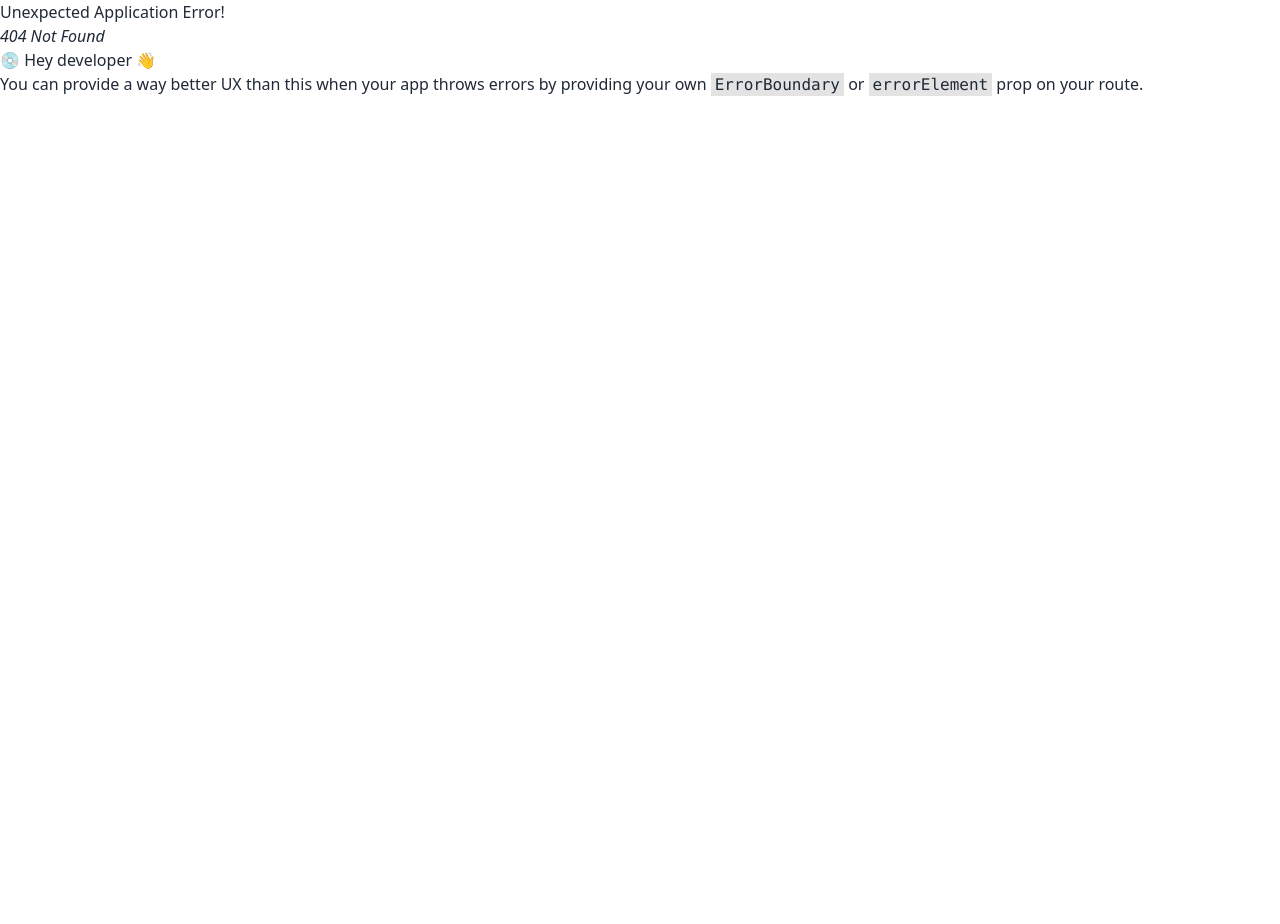
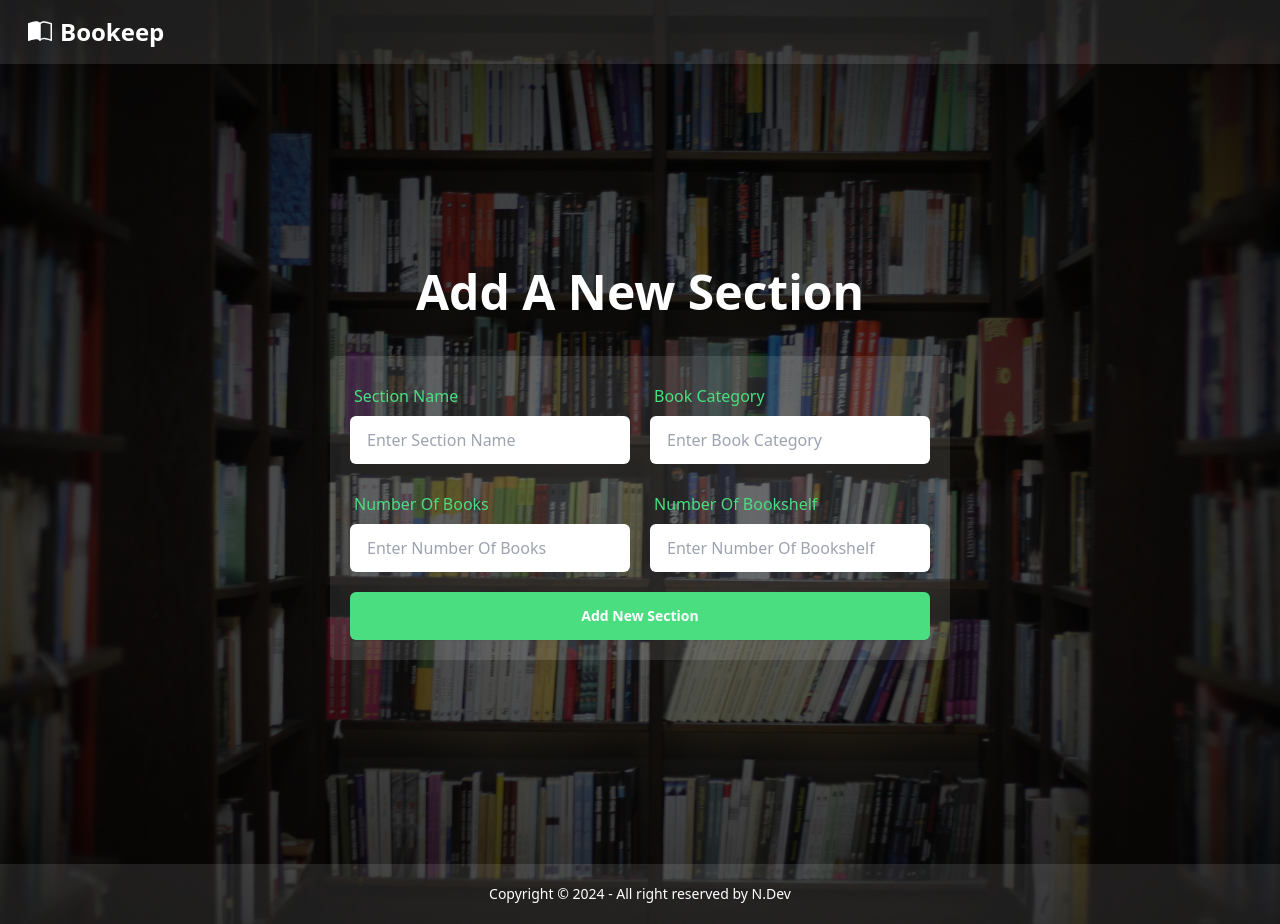
Before and after one commit to antorahad/Bookeep_LMS, a React (Vite) app: page /addsection in a window 1280 px wide. Before the commit this address had no page. Before the commit the page ends 800 px from the top, so only its background shows below. Built offline with nearby package versions, Linux system fonts and the light colour scheme.

Commit message:
section form

```diff
--- /dev/null
+++ b/src/components/AddSection.jsx
@@ -0,0 +1,15 @@
+import Footer from "./sub-components/Footer";
+import Navbar from "./sub-components/Navbar";
+import SectionForm from "./sub-components/SectionForm";
+
+const AddSection = () => {
+    return (
+        <div>
+            <Navbar/>
+            <SectionForm/>
+            <Footer/>
+        </div>
+    );
+};
+
+export default AddSection;
--- a/src/components/sub-components/HomeCard.jsx
+++ b/src/components/sub-components/HomeCard.jsx
@@ -55,7 +55,7 @@ const HomeCard = () => {
                         <h1 className="text-2xl font-bold text-green-400">Library Section</h1>
                         <p className="text-slate-400 font-medium">Total Sections : </p>
                         <div className="flex items-center gap-3">
-                            <Link to={'/'}>
+                            <Link to={'/addsection'}>
                                 <button className="btn bg-blue-400 hover:bg-blue-500 focus:bg-blue-500 text-white border-none outline-none rounded-md">Add Section</button>
                             </Link>
                             <Link to={'/'}>
--- /dev/null
+++ b/src/components/sub-components/SectionForm.jsx
@@ -0,0 +1,42 @@
+const SectionForm = () => {
+    return (
+        <div className="min-h-screen flex flex-col items-center justify-center py-10 px-5">
+            <div className="flex items-center justify-center">
+                <h1 className="text-white text-5xl font-bold mb-10">Add A New Section</h1>
+            </div>
+            <form className="w-full md:w-2/3 lg:w-1/2 mx-auto bg-white bg-opacity-10 p-5 rounded-md">
+                <div className="grid grid-cols-1 md:grid-cols-2 gap-5">
+                    <div className="form-control">
+                        <label className="label">
+                            <span className="font-medium text-green-400">Section Name</span>
+                        </label>
+                        <input type="text" placeholder="Enter Section Name" name="name" className="input rounded-md" />
+                    </div>
+                    <div className="form-control">
+                        <label className="label">
+                            <span className="font-medium text-green-400">Book Category</span>
+                        </label>
+                        <input type="text" placeholder="Enter Book Category" name="category" className="input rounded-md" />
+                    </div>
+                    <div className="form-control">
+                        <label className="label">
+                            <span className="font-medium text-green-400">Number Of Books</span>
+                        </label>
+                        <input type="text" placeholder="Enter Number Of Books" name="totalBook" className="input rounded-md" />
+                    </div>
+                    <div className="form-control">
+                        <label className="label">
+                            <span className="font-medium text-green-400">Number Of Bookshelf</span>
+                        </label>
+                        <input type="text" placeholder="Enter Number Of Bookshelf" name="totalShelf" className="input rounded-md" />
+                    </div>
+                </div>
+                <div className="flex items-center justify-center mt-5">
+                    <input type="submit" value="Add New Section" className="btn bg-green-400 hover:bg-green-500 focus:bg-green-500 text-white border-none outline-none rounded-md btn-block" />
+                </div>
+            </form>
+        </div>
+    );
+};
+
+export default SectionForm;
--- a/src/routes/Routes.jsx
+++ b/src/routes/Routes.jsx
@@ -5,6 +5,7 @@ import Register from "../components/Register";
 import Home from "../components/Home";
 import AddBook from "../components/AddBook";
 import AddMember from "../components/AddMember";
+import AddSection from "../components/AddSection";
 
 const router = createBrowserRouter([
     {
@@ -30,6 +31,10 @@ const router = createBrowserRouter([
             {
                 path: '/addmember',
                 element: <AddMember/>
+            },
+            {
+                path: '/addsection',
+                element: <AddSection/>
             }
         ]
     },
```
